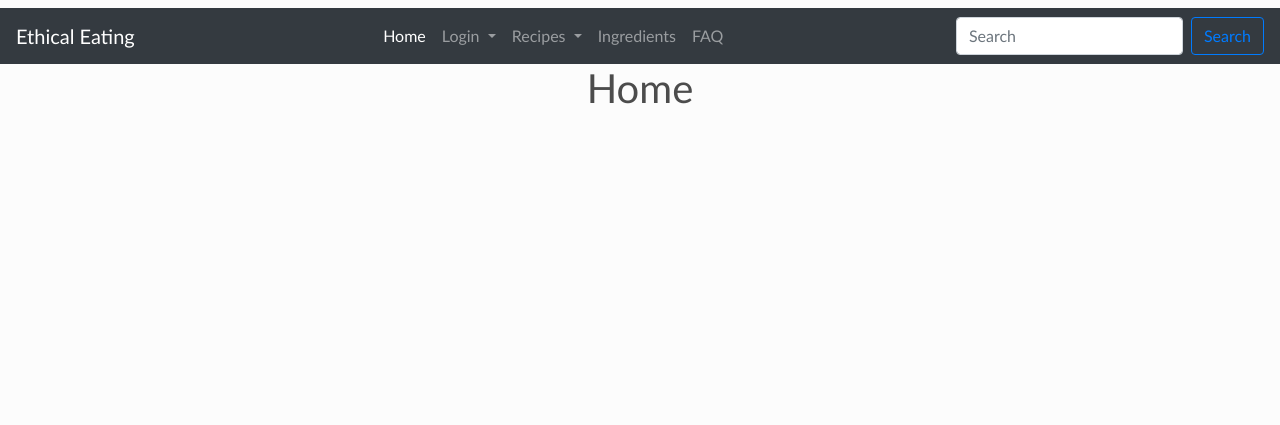
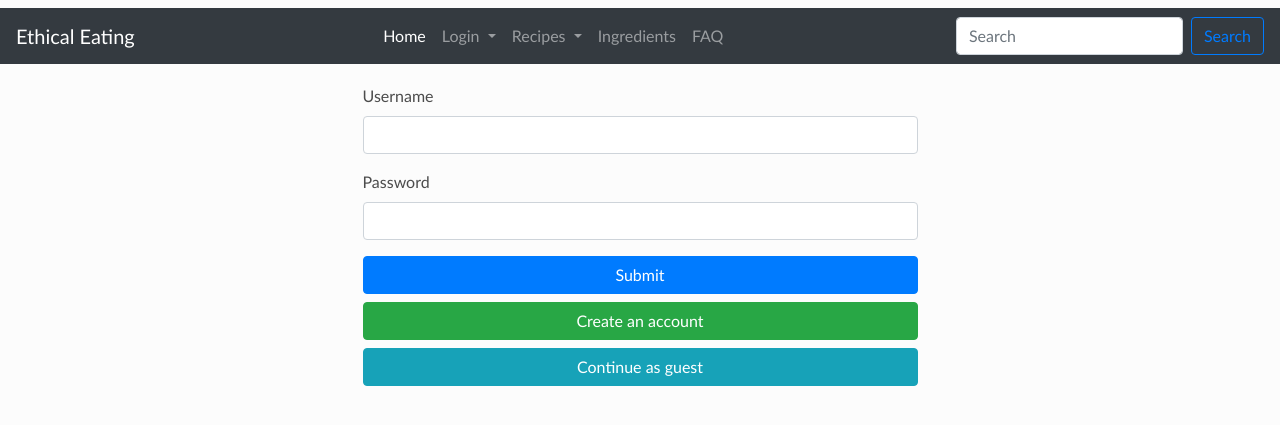
Before and after one commit to LRR19/EthicalPepperjack, a Flask app: template flaskr/templates/homepage.html in a window 1280 px wide. Shown: the top 425 px of the page. Run offline with Flask 2, Linux system fonts and the light colour scheme; the template is opened without the code that fills it, so the values that code supplies are empty, except form fields; tables that the repository leaves empty hold one stand-in row (values such as "Sample post"); form fields are guessed from the names that the template uses; some libraries are stand-ins or nearby versions.

Commit message:
Update homepage.html
putting login form into homepage

```diff
--- a/flaskr/templates/homepage.html
+++ b/flaskr/templates/homepage.html
@@ -1,10 +1,31 @@
 {% extends 'base.html' %}
+{% block content  %}
 
-{% block title %}Home{% endblock %}
+<div class="container">
 
 
-{% block content %}
-<h1 style="text-align:center">Home</h1>
+  <form class="loginform" method="POST">
+    {{ form.csrf_token }}
+    <div class="form-group">
+      <label for="emaillabel">Username</label>
+      {{ form.username(class="form-control") }}
+    </div>
+    <div class="form-group">
+      <label for="passsordlabel">Password</label>
+      {{ form.password(class="form-control") }}
+      {% for field in form.errors %}
+        {% for error in form.errors[field] %}
+          <div class="alert alert-error">
+            <strong>Error!</strong> {{error}}
+          </div>
+        {% endfor %}
+      {% endfor %}
+    </div>
+      {{ form.submit(class="btn btn-primary btn-block") }}
+    <a href="/signup" class="btn btn-success btn-block">Create an account</a>
+    <a href="/guest" class="btn btn-info btn-block">Continue as guest</a>
+  </form>
 
+</div>
 
 {% endblock %}
```
